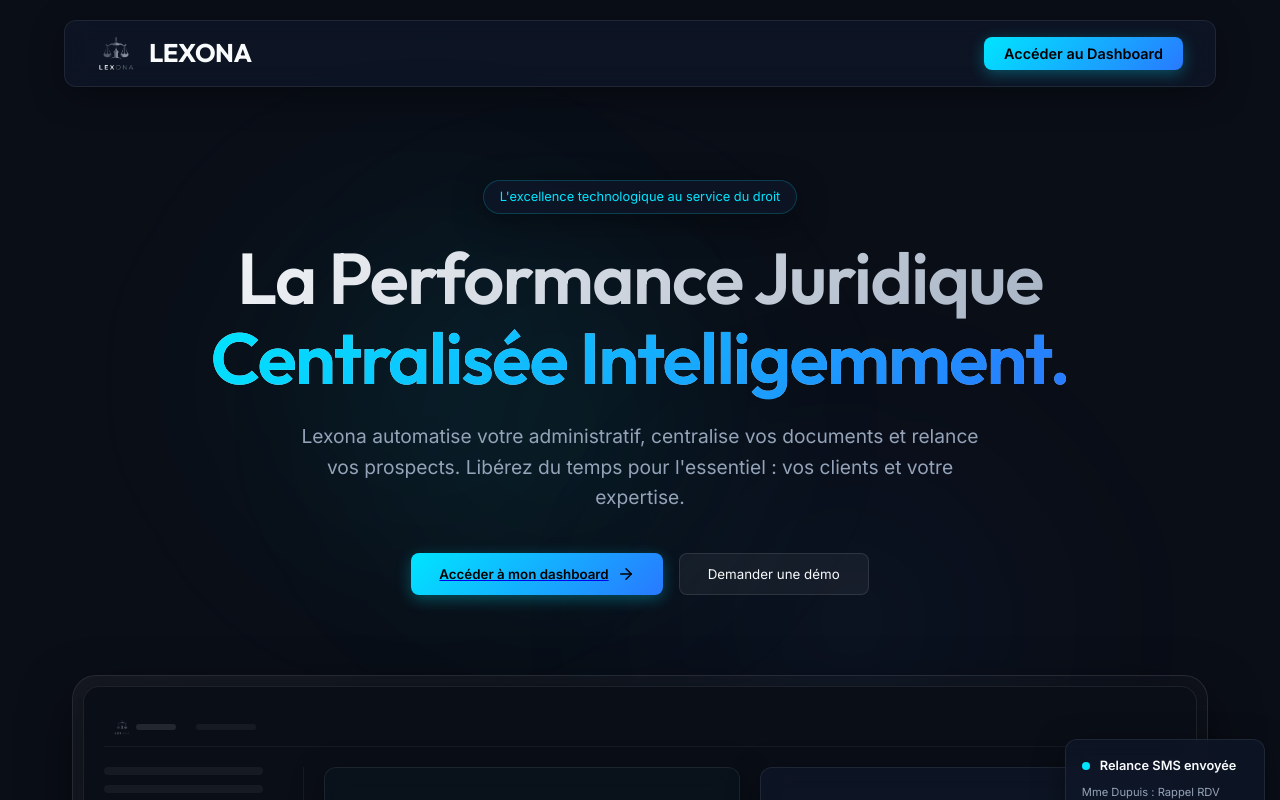
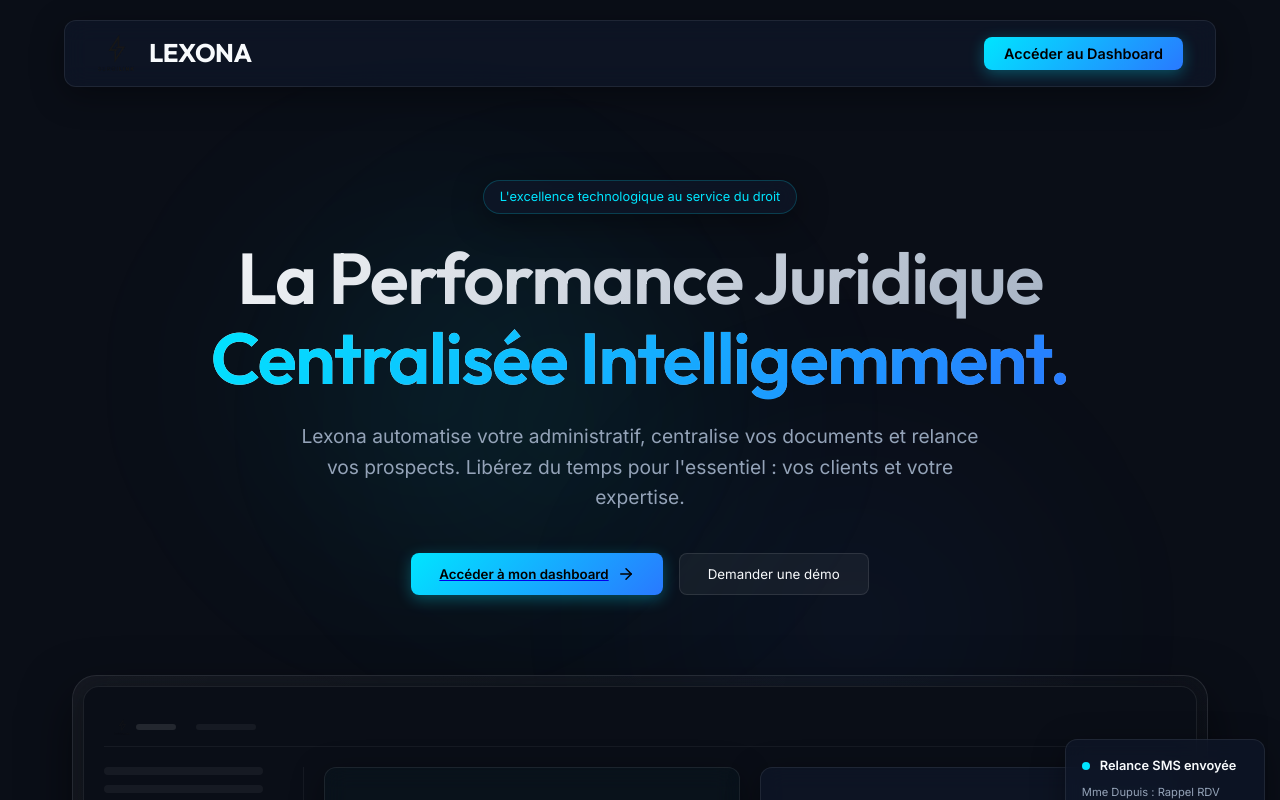
Before and after one commit to robinmasini/Lexona, a React (Vite) app: page / in a window 1280 px wide. Shown: the top 800 px of the page. Built offline with nearby package versions, Linux system fonts and the light colour scheme; no server answers.

Commit message:
design: integrate new SVG logo and update all brand references

```diff
--- a/index.html
+++ b/index.html
@@ -2,7 +2,7 @@
 <html lang="fr">
   <head>
     <meta charset="UTF-8" />
-    <link rel="icon" type="image/png" href="/lexona-favicon.png" />
+    <link rel="icon" type="image/svg+xml" href="/lexona-logo.svg" />
     <meta name="viewport" content="width=device-width, initial-scale=1.0" />
     <title>Lexona | Performance Juridique Centralisée</title>
     <meta name="description" content="Solution SaaS premium pour les professionnels du droit. Automatisez votre administratif, centralisez vos documents et pilotez votre activité." />
--- a/src/pages/Dashboard.jsx
+++ b/src/pages/Dashboard.jsx
@@ -45,7 +45,7 @@
         padding: '24px'
       }}>
         <div style={{ display: 'flex', alignItems: 'center', gap: '14px', marginBottom: '40px' }}>
-          <img src="/lexona-favicon.png" alt="Lexona Logo" style={{ width: '40px', height: '40px', objectFit: 'contain' }} />
+          <img src="/lexona-logo.svg" alt="Lexona Logo" style={{ width: '40px', height: '40px', objectFit: 'contain' }} />
           <span style={{ fontSize: '1.4rem', fontWeight: '800', letterSpacing: '0.5px' }}>LEXONA</span>
         </div>
 
--- a/src/pages/LandingPage.jsx
+++ b/src/pages/LandingPage.jsx
@@ -38,7 +38,7 @@
         alignItems: 'center'
       }}>
         <div style={{ display: 'flex', alignItems: 'center', gap: '14px' }}>
-          <img src="/lexona-favicon.png" alt="Lexona Logo" style={{ width: '38px', height: '38px', objectFit: 'contain' }} />
+          <img src="/lexona-logo.svg" alt="Lexona Logo" style={{ width: '38px', height: '38px', objectFit: 'contain' }} />
           <span style={{ fontSize: '1.6rem', fontWeight: '800', fontFamily: 'var(--font-display)', letterSpacing: '-0.02em' }}>LEXONA</span>
         </div>
 
@@ -110,7 +110,7 @@
                <div style={{ padding: '20px', height: '100%', display: 'flex', flexDirection: 'column', gap: '20px' }}>
                   <div style={{ height: '40px', borderBottom: '1px solid rgba(255,255,255,0.05)', display: 'flex', alignItems: 'center', gap: '20px', padding: '0 10px' }}>
                     <div style={{ display: 'flex', alignItems: 'center', gap: '6px' }}>
-                      <img src="/lexona-favicon.png" alt="" style={{ width: '16px', height: '16px', opacity: 0.5 }} />
+                      <img src="/lexona-logo.svg" alt="" style={{ width: '16px', height: '16px', opacity: 0.5 }} />
                       <div style={{ width: '40px', height: '6px', background: 'rgba(255,255,255,0.1)', borderRadius: '3px' }}></div>
                     </div>
                     <div style={{ width: '60px', height: '6px', background: 'rgba(255,255,255,0.05)', borderRadius: '3px' }}></div>
@@ -348,7 +348,7 @@
         <div className="container" style={{ display: 'grid', gridTemplateColumns: 'repeat(auto-fit, minmax(200px, 1fr))', gap: '60px', marginBottom: '60px', textAlign: 'left' }}>
           <div>
             <div style={{ display: 'flex', alignItems: 'center', gap: '12px', marginBottom: '24px' }}>
-              <img src="/lexona-favicon.png" alt="Lexona Logo" style={{ width: '36px', height: '36px', objectFit: 'contain' }} />
+              <img src="/lexona-logo.svg" alt="Lexona Logo" style={{ width: '36px', height: '36px', objectFit: 'contain' }} />
               <span style={{ fontSize: '1.4rem', fontWeight: '800', letterSpacing: '-0.02em' }}>LEXONA</span>
             </div>
             <p style={{ color: 'var(--text-secondary)', fontSize: '0.9rem' }}>
```
Also changed, not shown: public/lexona-logo.svg (added).
